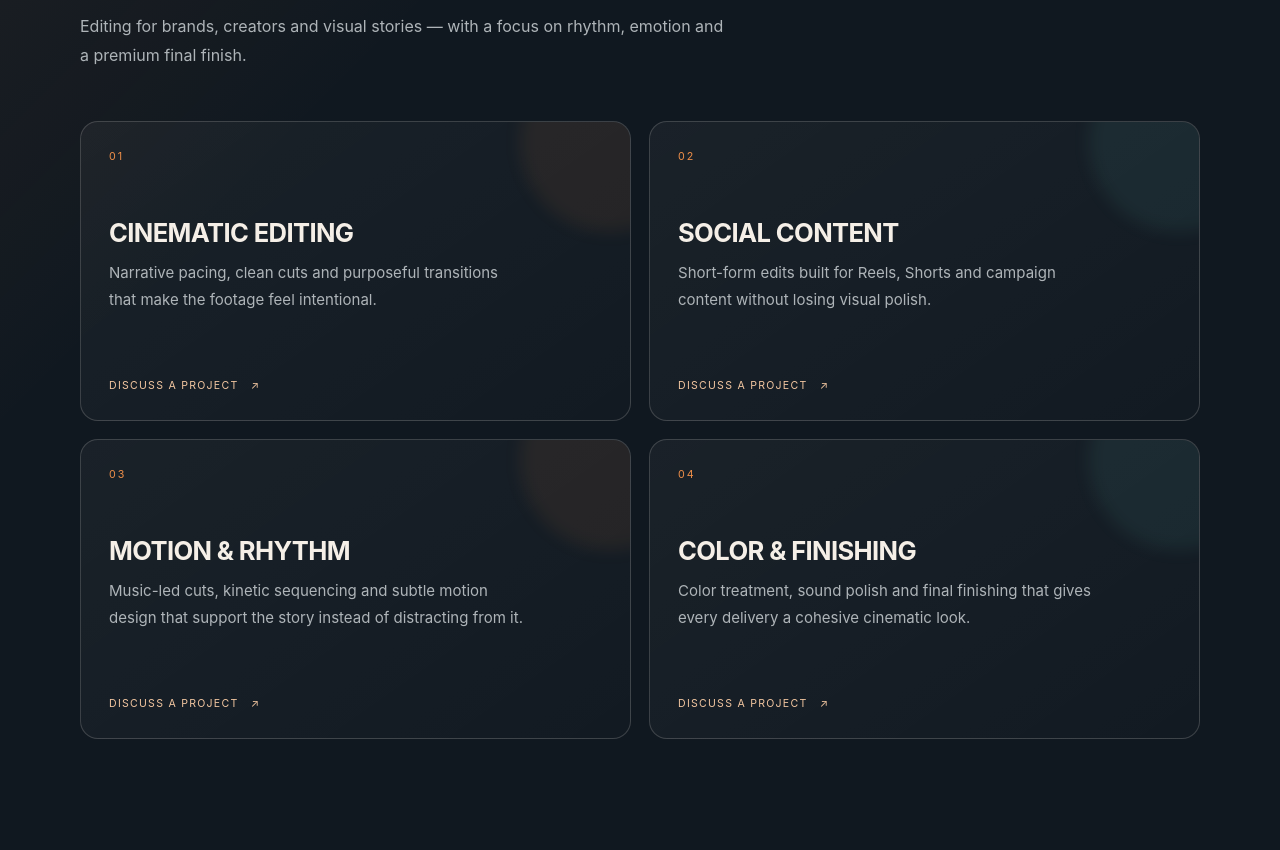
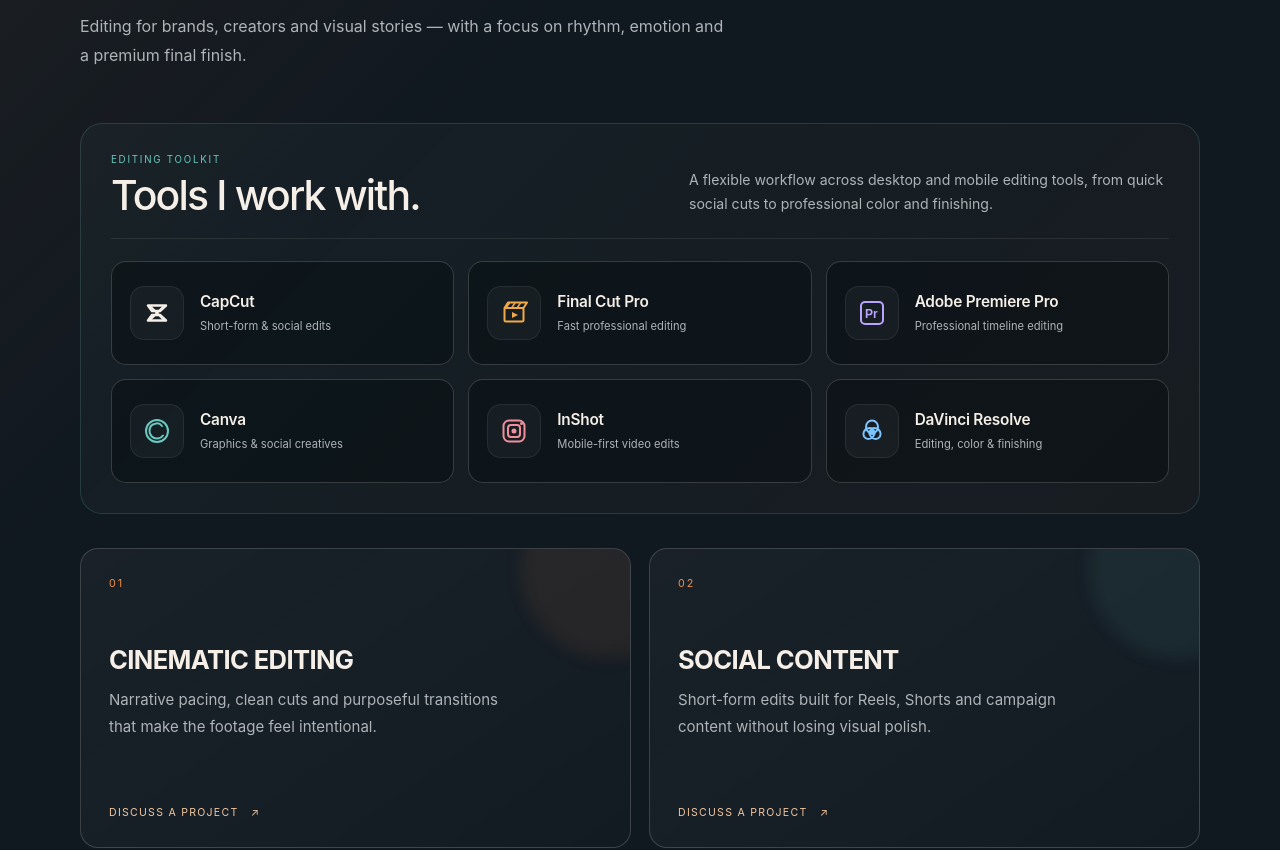
Before and after one commit to Karthi7170/sugumar_portfolio, a Next.js app: page / in a window 1280 px wide. Shown: the part 5260-6110 px from the top of the page. Built offline with nearby package versions, Linux system fonts and the light colour scheme.

Commit message:
Add editing tools showcase to Services

```diff
--- a/components/Services.tsx
+++ b/components/Services.tsx
@@ -8,6 +8,75 @@
   { id: '04', title: 'COLOR & FINISHING', description: 'Color treatment, sound polish and final finishing that gives every delivery a cohesive cinematic look.' }
 ]
 
+const tools = [
+  { id: 'capcut', name: 'CapCut', detail: 'Short-form & social edits' },
+  { id: 'finalcut', name: 'Final Cut Pro', detail: 'Fast professional editing' },
+  { id: 'premiere', name: 'Adobe Premiere Pro', detail: 'Professional timeline editing' },
+  { id: 'canva', name: 'Canva', detail: 'Graphics & social creatives' },
+  { id: 'inshot', name: 'InShot', detail: 'Mobile-first video edits' },
+  { id: 'davinci', name: 'DaVinci Resolve', detail: 'Editing, color & finishing' }
+]
+
+function ToolIcon({ id }: { id: string }) {
+  if (id === 'capcut') {
+    return (
+      <svg viewBox="0 0 64 64" aria-hidden="true">
+        <path d="M14 17h36L38 28H22L14 17Zm0 30h36L38 36H22L14 47Z" fill="none" stroke="currentColor" strokeWidth="5" strokeLinecap="round" strokeLinejoin="round" />
+        <path d="M18 18 46 46M46 18 18 46" fill="none" stroke="currentColor" strokeWidth="4" strokeLinecap="round" />
+      </svg>
+    )
+  }
+
+  if (id === 'finalcut') {
+    return (
+      <svg viewBox="0 0 64 64" aria-hidden="true">
+        <rect x="13" y="22" width="38" height="27" rx="3" fill="none" stroke="currentColor" strokeWidth="4" />
+        <path d="M13 22 20 11h38l-7 11H13Z" fill="none" stroke="currentColor" strokeWidth="4" strokeLinejoin="round" />
+        <path d="m23 12-7 10m18-10-7 10m18-10-7 10" fill="none" stroke="currentColor" strokeWidth="3" />
+        <path d="m28 30 12 6-12 6V30Z" fill="currentColor" />
+      </svg>
+    )
+  }
+
+  if (id === 'premiere') {
+    return (
+      <svg viewBox="0 0 64 64" aria-hidden="true">
+        <rect x="10" y="10" width="44" height="44" rx="8" fill="none" stroke="currentColor" strokeWidth="4" />
+        <text x="18" y="41" fontSize="24" fontWeight="700" fill="currentColor" fontFamily="Arial, sans-serif">Pr</text>
+      </svg>
+    )
+  }
+
+  if (id === 'canva') {
+    return (
+      <svg viewBox="0 0 64 64" aria-hidden="true">
+        <circle cx="32" cy="32" r="22" fill="none" stroke="currentColor" strokeWidth="4" />
+        <path d="M42 22c-3-4-7-6-12-5-8 1-13 7-13 15s6 15 15 15c5 0 9-2 12-6" fill="none" stroke="currentColor" strokeWidth="4" strokeLinecap="round" />
+      </svg>
+    )
+  }
+
+  if (id === 'inshot') {
+    return (
+      <svg viewBox="0 0 64 64" aria-hidden="true">
+        <rect x="11" y="11" width="42" height="42" rx="11" fill="none" stroke="currentColor" strokeWidth="4" />
+        <rect x="20" y="20" width="24" height="24" rx="6" fill="none" stroke="currentColor" strokeWidth="4" />
+        <circle cx="32" cy="32" r="5" fill="currentColor" />
+        <circle cx="47" cy="17" r="3" fill="currentColor" />
+      </svg>
+    )
+  }
+
+  return (
+    <svg viewBox="0 0 64 64" aria-hidden="true">
+      <path d="M32 11c7 0 12 6 12 13 0 5-3 9-7 11-3 2-7 2-10 0-4-2-7-6-7-11 0-7 5-13 12-13Z" fill="none" stroke="currentColor" strokeWidth="4" />
+      <path d="M16 43c-3-6 0-13 6-16 5-2 10-1 13 3 2 3 3 7 1 10-2 5-7 8-12 8-3 0-6-2-8-5Z" fill="none" stroke="currentColor" strokeWidth="4" />
+      <path d="M48 43c3-6 0-13-6-16-5-2-10-1-13 3-2 3-3 7-1 10 2 5 7 8 12 8 3 0 6-2 8-5Z" fill="none" stroke="currentColor" strokeWidth="4" />
+      <circle cx="32" cy="35" r="5" fill="currentColor" />
+    </svg>
+  )
+}
+
 const Services: React.FC = () => {
   return (
     <section id="services" className={styles.services}>
@@ -17,6 +86,29 @@
           <h2 className={styles.title}>From raw footage<br /><em>to final feeling.</em></h2>
           <p className={styles.copy}>Editing for brands, creators and visual stories — with a focus on rhythm, emotion and a premium final finish.</p>
         </div>
+
+        <div className={styles.toolsBlock}>
+          <div className={styles.toolsIntro}>
+            <div>
+              <span className={styles.toolsEyebrow}>EDITING TOOLKIT</span>
+              <h3>Tools I work with.</h3>
+            </div>
+            <p>A flexible workflow across desktop and mobile editing tools, from quick social cuts to professional color and finishing.</p>
+          </div>
+
+          <div className={styles.toolsGrid}>
+            {tools.map((tool) => (
+              <div key={tool.id} className={`${styles.toolCard} ${styles[tool.id]}`}>
+                <div className={styles.toolIcon}><ToolIcon id={tool.id} /></div>
+                <div>
+                  <h4>{tool.name}</h4>
+                  <span>{tool.detail}</span>
+                </div>
+              </div>
+            ))}
+          </div>
+        </div>
+
         <div className={styles.grid}>
           {services.map((service) => (
             <article key={service.id} className={styles.card}>
```
Also changed, not shown: styles/Services.module.css.
